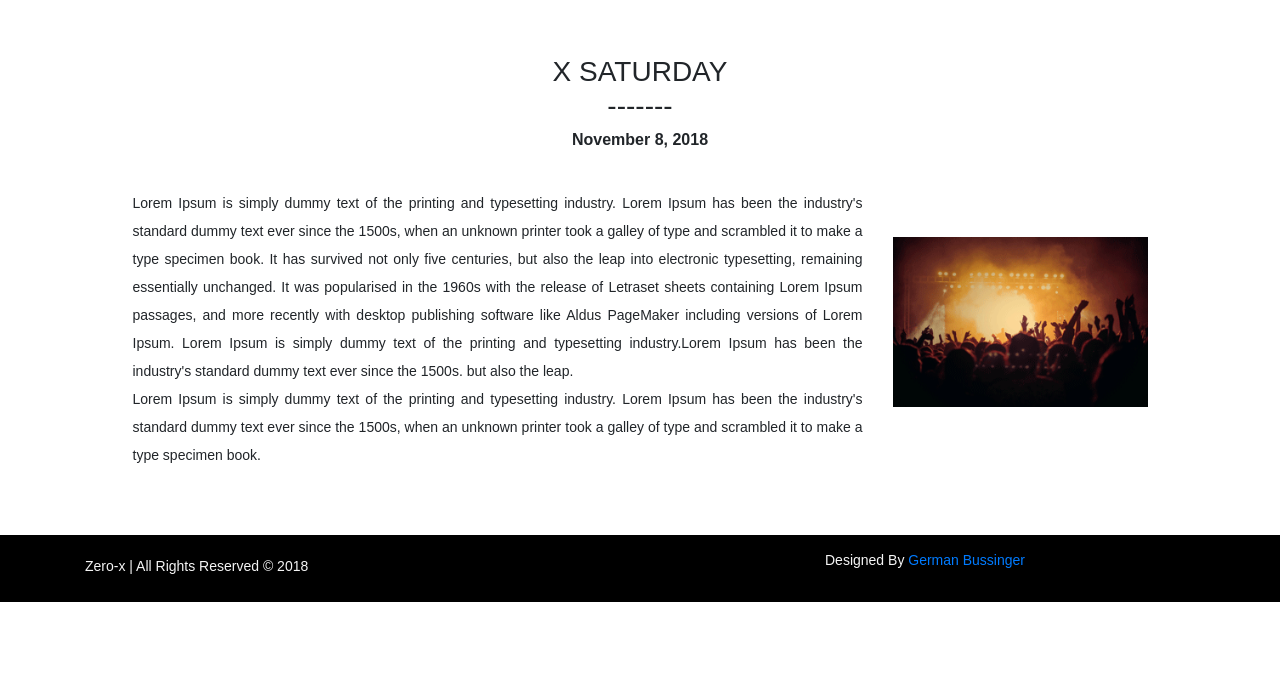
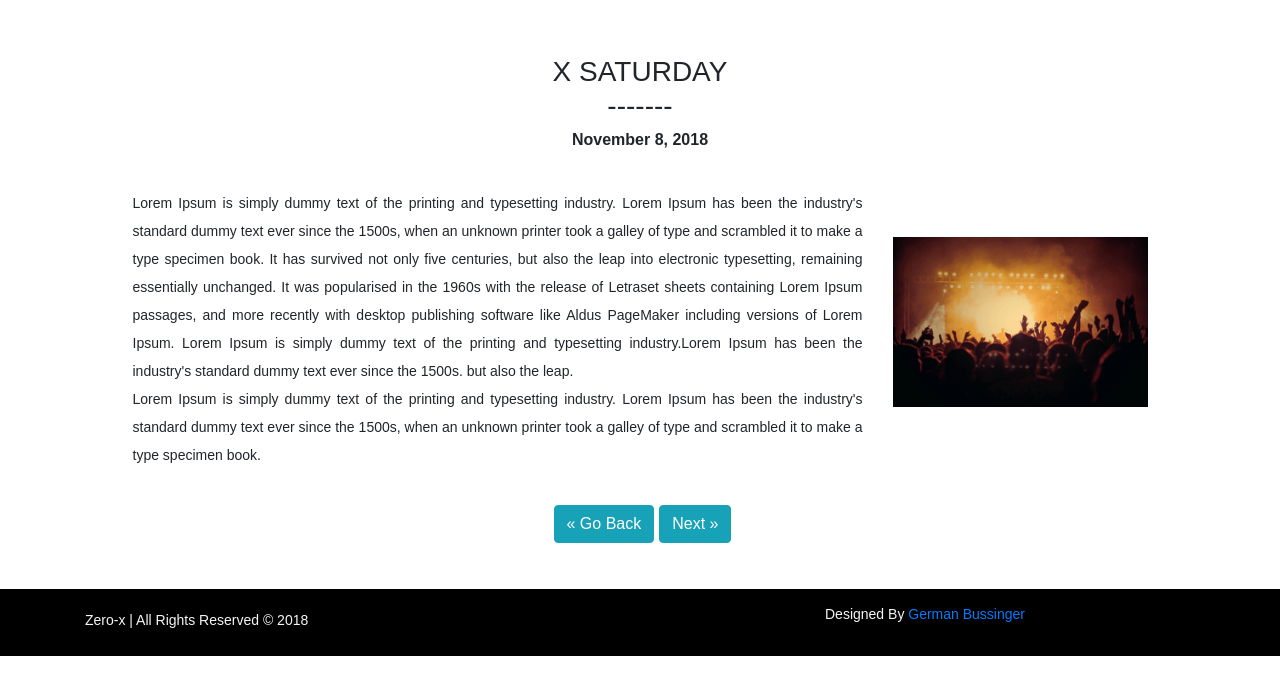
Before and after one commit to Gerbuss/zerox, a plain HTML site: page events-pages/x-saturday.html in a window 1280 px wide. Shown: the part 95-790 px from the top of the page. Drawn offline with Linux system fonts and the light colour scheme.

Commit message:
Debuging pages and links

```diff
--- a/Stylesheets/event-subpages.css
+++ b/Stylesheets/event-subpages.css
@@ -56,8 +56,9 @@ body{
 
 #About {
     padding-top: 150px;
-    padding-bottom: 50px;
+    padding-bottom: 10px;
 }
+
 #About h3{
     text-align: center;
 }
@@ -78,6 +79,24 @@ body{
     font-weight: bold;
     margin-bottom: 40px;
 }
+
+
+#notation{
+    margin-top: 10px;
+    margin-bottom: 30px;
+
+}
+
+#notation ul li{
+    margin-left:5px;
+}
+
+
+
+
+
+
+
 
 
 
--- a/events-pages/x-saturday.html
+++ b/events-pages/x-saturday.html
@@ -71,6 +71,7 @@
 
             </div> <!--NavbarCollapseArea id close here -->
 
+
         </div> <!--container close here -->
     </nav> <!--narbar ends here -->
 
@@ -78,6 +79,8 @@
     <!--Header image section starts from here -->
 
 </header> <!--header close here -->
+
+
 
 <section id="About" class="wow pulse">
     <div class="container">
@@ -104,6 +107,20 @@
 
     </div><!--container close here-->
 </section> <!--About section close here-->
+
+
+<section id="notation">
+    <div class="container">
+        <div class="row justify-content-center">
+        <nav>
+            <ul class="pagination">
+                <li class="page-item"><a class="btn btn-info" href="kap-slap.html">&laquo; Go Back</a></li>
+                <li class="page-item"><a class="btn btn-info" href="feed-me.html">Next &raquo;</a></li>
+            </ul>
+        </nav>
+          </div><!--Row close here-->
+    </div><!--Container close here-->
+</section>
 
 
 <!--Sign up Modal Box Starts from here-->
```
Also changed, not shown: contact.html (+2 -2 lines), events-pages/feed-me.html (+14 -0 lines), events-pages/janz.html (+15 -0 lines), events-pages/kap-slap.html (+16 -0 lines), events-pages/x-saturdays.html (+15 -0 lines), events-pages/zero-saturday.html (+15 -0 lines), index.html (+3 -3 lines).
